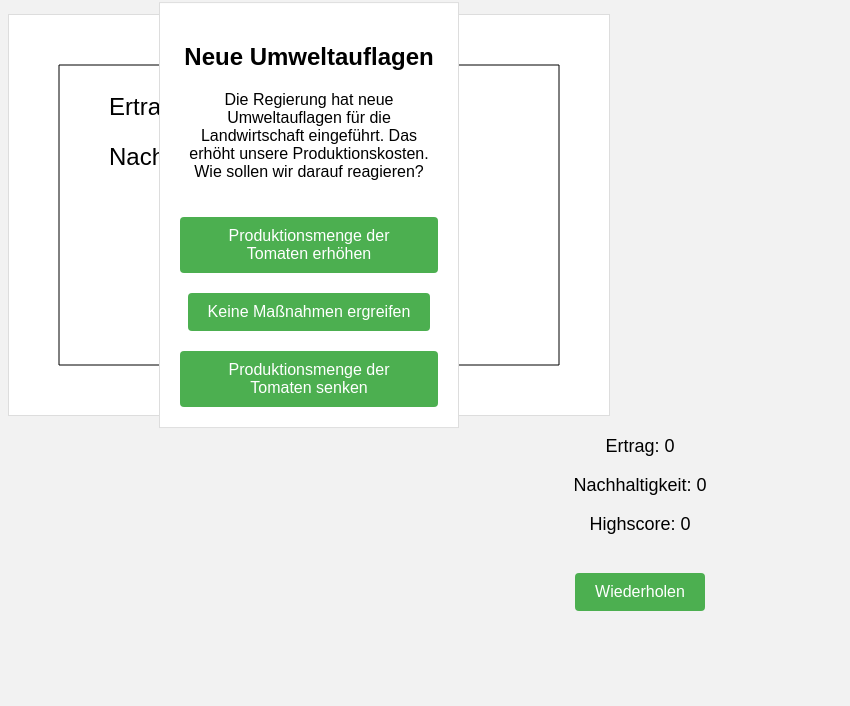
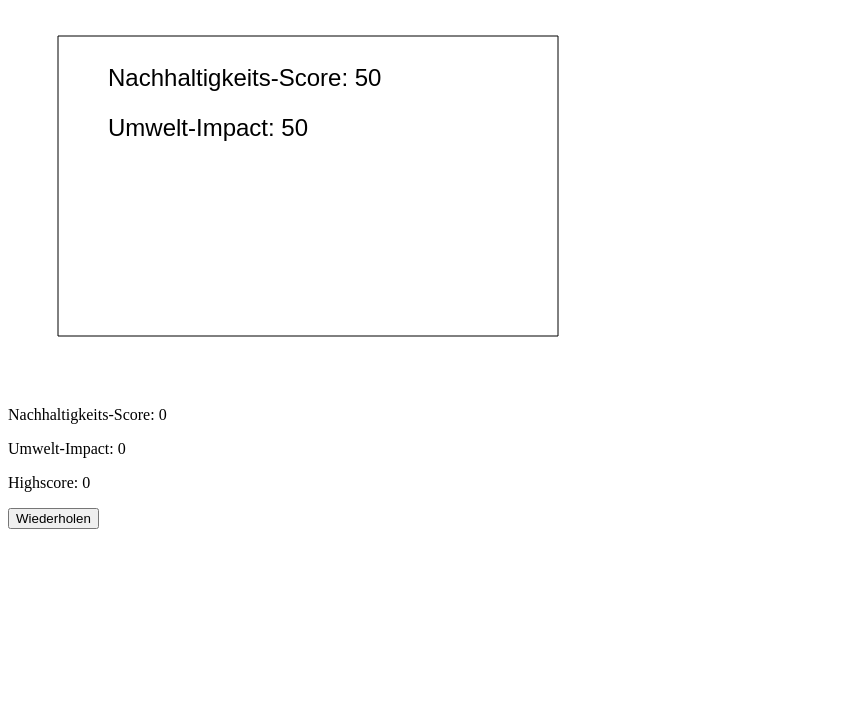
Before and after one commit to allgemeinbildung/nachhaltigkeit, a plain HTML site: page index.html in a window 1280 px wide. Shown: the part 94-800 px from the top of the page, without its empty margins (0-850 px from the left). Drawn offline with Linux system fonts and the light colour scheme.

Commit message:
Update index.html

```diff
--- a/index.html
+++ b/index.html
@@ -1,46 +1,14 @@
 <!DOCTYPE html>
 <html>
 <head>
-  <title>Bauernhof-Lernspiel</title>
+  <title>Nachhaltigkeits-Lernspiel</title>
   <style>
-    body {
-      font-family: Arial, sans-serif;
-      text-align: center;
-      background-color: #f2f2f2;
-    }
-
-    #game-container {
-      margin-top: 50px;
-    }
-
-    #game-board {
-      width: 600px;
-      height: 400px;
-      border: 1px solid #ddd;
-      background-color: white;
-      position: relative;
-    }
-
-    #score-board {
-      margin-top: 20px;
-      font-size: 18px;
-    }
-
-    button {
-      margin-top: 20px;
-      padding: 10px 20px;
-      font-size: 16px;
-      background-color: #4CAF50;
-      color: white;
-      border: none;
-      border-radius: 4px;
-      cursor: pointer;
-    }
+    /* Ähnliche Styles wie im ursprünglichen Spiel */
   </style>
 </head>
 <body>
   <div id="game-container">
-    <h1>Bauernhof-Lernspiel</h1>
+    <h1>Nachhaltigkeits-Lernspiel</h1>
     <div id="game-board">
       <canvas id="game-canvas" width="600" height="400"></canvas>
       <div id="decision-box" style="position: absolute; top: 50%; left: 50%; transform: translate(-50%, -50%); background-color: white; padding: 20px; border: 1px solid #ddd; display: none;">
@@ -52,8 +20,8 @@
       </div>
     </div>
     <div id="score-board">
-      <p>Ertrag: <span id="score-ertrag">0</span></p>
-      <p>Nachhaltigkeit: <span id="score-nachhaltigkeit">0</span></p>
+      <p>Nachhaltigkeits-Score: <span id="score-nachhaltigkeit">0</span></p>
+      <p>Umwelt-Impact: <span id="score-umweltimpact">0</span></p>
       <p>Highscore: <span id="highscore">0</span></p>
     </div>
     <button id="restart-button">Wiederholen</button>
@@ -61,8 +29,8 @@
 
   <script>
     // Spiellogik und Grafik-Funktionen
-    let ertrag = 50;
     let nachhaltigkeit = 50;
+    let umweltimpact = 50;
     let highscore = 0;
     let currentRound = 1;
     const maxRounds = 12;
@@ -77,20 +45,14 @@
       ctx.rect(50, 50, 500, 300);
       ctx.stroke();
 
-      // Ertrag und Nachhaltigkeit darstellen
+      // Nachhaltigkeits-Score und Umwelt-Impact darstellen
       ctx.font = '24px Arial';
-      ctx.fillText(`Ertrag: ${ertrag}`, 100, 100);
-      ctx.fillText(`Nachhaltigkeit: ${nachhaltigkeit}`, 100, 150);
+      ctx.fillText(`Nachhaltigkeits-Score: ${nachhaltigkeit}`, 100, 100);
+      ctx.fillText(`Umwelt-Impact: ${umweltimpact}`, 100, 150);
     }
 
     function showDecision(title, description, option1, option2, option3) {
-      const decisionBox = document.getElementById('decision-box');
-      document.getElementById('decision-title').textContent = title;
-      document.getElementById('decision-description').textContent = description;
-      document.getElementById('decision-option1').textContent = option1;
-      document.getElementById('decision-option2').textContent = option2;
-      document.getElementById('decision-option3').textContent = option3;
-      decisionBox.style.display = 'block';
+      // Ähnlich wie im ursprünglichen Spiel
     }
 
     function handleDecision(option) {
@@ -100,24 +62,24 @@
       // Entscheidungslogik basierend auf der gewählten Option
       switch (option) {
         case 1:
-          // Produktionsmenge der Tomaten erhöhen
-          ertrag += 10;
-          nachhaltigkeit -= 5;
+          // Nachhaltige Maßnahmen ergreifen
+          nachhaltigkeit += 10;
+          umweltimpact -= 5;
           break;
         case 2:
           // Keine Maßnahmen ergreifen
-          ertrag += 5;
           nachhaltigkeit += 5;
+          umweltimpact += 5;
           break;
         case 3:
-          // Produktionsmenge der Tomaten senken
-          ertrag -= 10;
-          nachhaltigkeit += 10;
+          // Umweltschädliche Maßnahmen ergreifen
+          nachhaltigkeit -= 10;
+          umweltimpact += 10;
           break;
       }
 
       // Highscore aktualisieren
-      const score = ertrag + nachhaltigkeit;
+      const score = nachhaltigkeit - umweltimpact;
       if (score > highscore) {
         highscore = score;
       }
@@ -136,21 +98,21 @@
     }
 
     function showNextDecision() {
-      // Zufällige Entscheidung für die nächste Runde auswählen
+      // Zufällige Entscheidungen für die nächste Runde auswählen
       const decisions = [
         {
-          title: "Flutwelle in Spanien",
-          description: "Eine große Flutwelle hat die Bauernhöfe in Spanien überschwemmt. Glücklicherweise ist unser Standort in der Schweiz nicht betroffen. Was sollen wir tun?",
-          option1: "Produktionsmenge der Tomaten erhöhen",
+          title: "Neue Umweltauflagen",
+          description: "Die Regierung hat neue Umweltauflagen für die Landwirtschaft eingeführt. Wie sollen wir darauf reagieren?",
+          option1: "Nachhaltige Maßnahmen ergreifen",
           option2: "Keine Maßnahmen ergreifen",
-          option3: "Produktionsmenge der Tomaten senken"
+          option3: "Umweltschädliche Maßnahmen ergreifen"
         },
         {
-          title: "Neue Umweltauflagen",
-          description: "Die Regierung hat neue Umweltauflagen für die Landwirtschaft eingeführt. Das erhöht unsere Produktionskosten. Wie sollen wir darauf reagieren?",
-          option1: "Produktionsmenge der Tomaten erhöhen",
-          option2: "Keine Maßnahmen ergreifen",
-          option3: "Produktionsmenge der Tomaten senken"
+          title: "Investition in erneuerbare Energien",
+          description: "Wir haben die Möglichkeit, in erneuerbare Energien zu investieren. Wie sollen wir vorgehen?",
+          option1: "Investition in erneuerbare Energien",
+          option2: "Keine Investition",
+          option3: "Investition in fossile Brennstoffe"
         },
         // Weitere Entscheidungen hinzufügen
       ];
@@ -161,13 +123,13 @@
     }
 
     function updateScoreBoard() {
-      document.getElementById('score-ertrag').textContent = ertrag;
       document.getElementById('score-nachhaltigkeit').textContent = nachhaltigkeit;
+      document.getElementById('score-umweltimpact').textContent = umweltimpact;
       document.getElementById('highscore').textContent = highscore;
     }
 
     function showFinalScore() {
-      alert(`Spiel beendet! Dein Highscore ist ${highscore}.`);
+      alert(`Spiel beendet! Dein Nachhaltigkeits-Highscore ist ${highscore}.`);
     }
 
     // Spielstart
@@ -176,8 +138,8 @@
 
     // Restart-Funktion
     document.getElementById('restart-button').addEventListener('click', () => {
-      ertrag = 50;
       nachhaltigkeit = 50;
+      umweltimpact = 50;
       highscore = 0;
       currentRound = 1;
       drawGameBoard();
```
